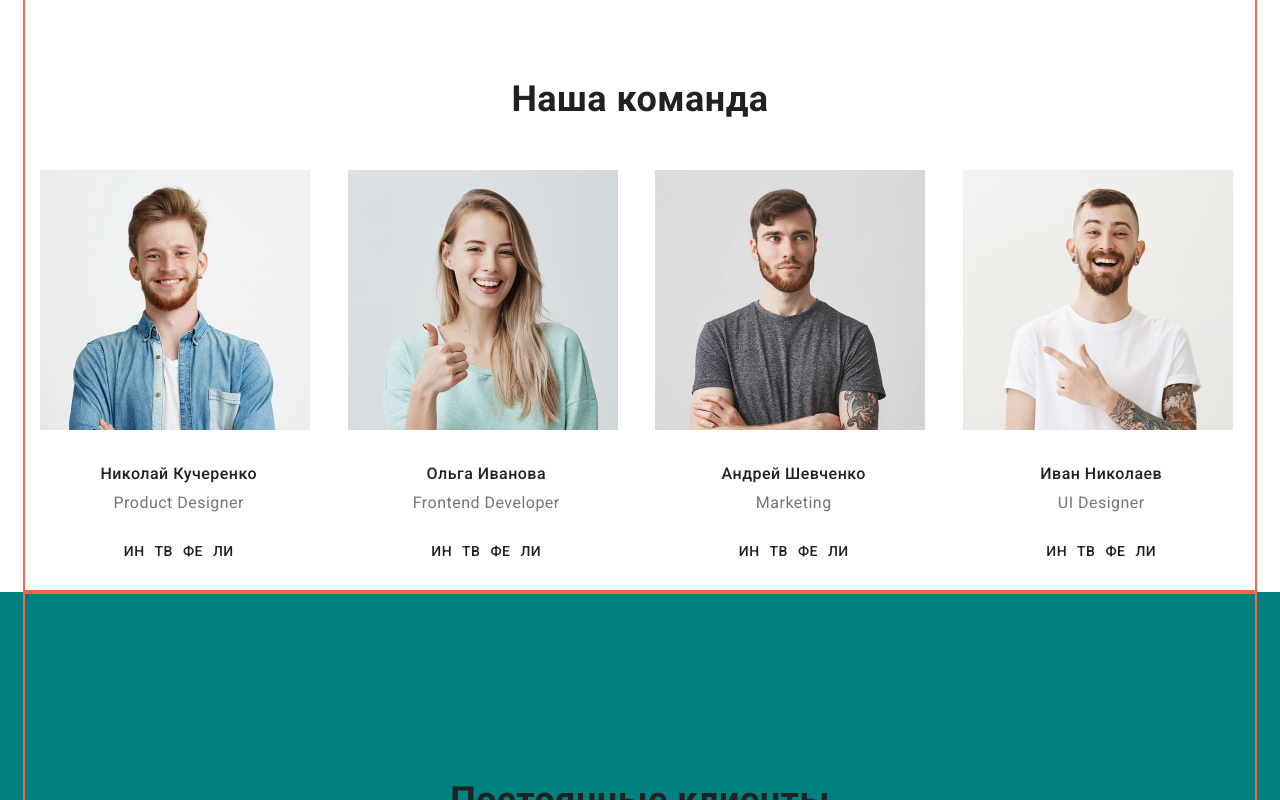
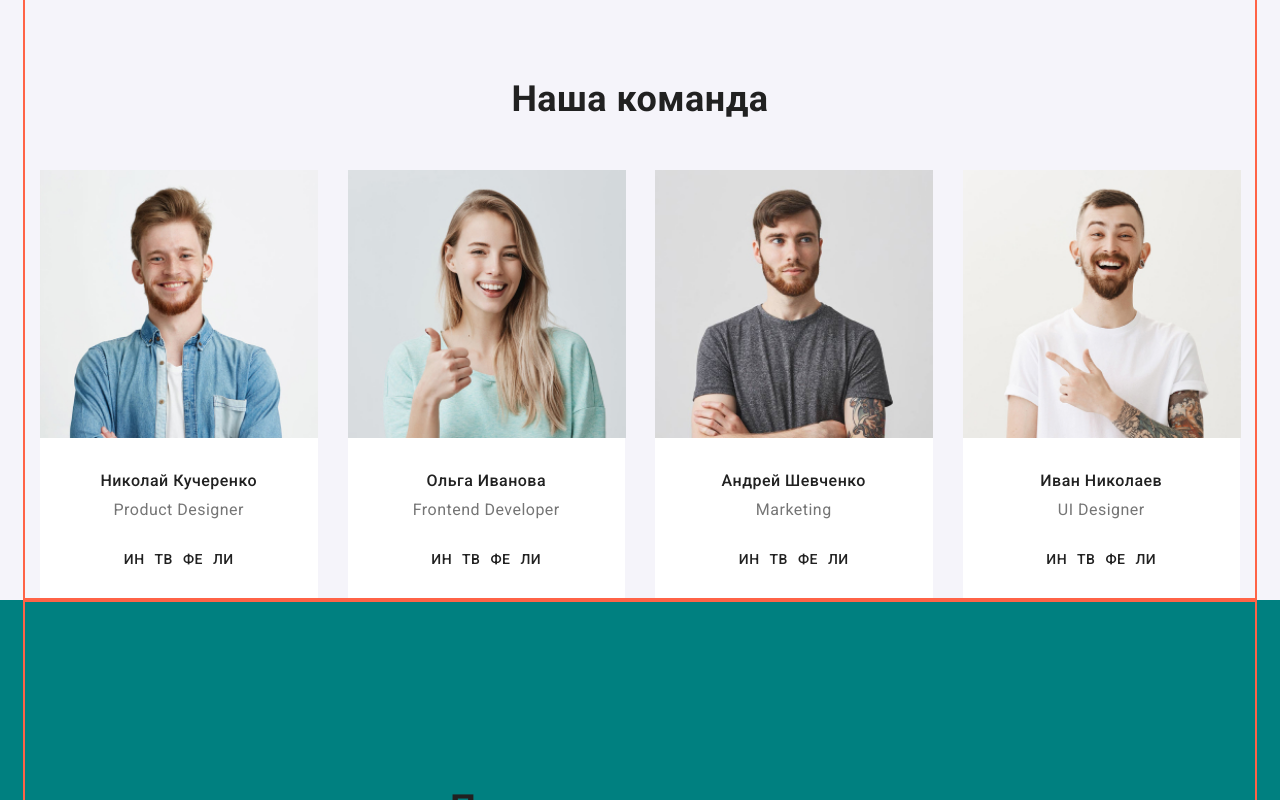
Before and after one commit to Eugene-36/goit-markup-hw-03, a plain HTML site: page index.html in a window 1280 px wide. Shown: the part 1168-1968 px from the top of the page. Drawn offline with Linux system fonts and the light colour scheme.

Commit message:
Добавляет стили команде

```diff
--- a/css/main.css
+++ b/css/main.css
@@ -51,7 +51,7 @@ body{
     background-color: royalblue;
 }
 .section.new{
-    background-color: white;
+    background: #F5F4FA;
 }
 .section.fuck{
     background-color: teal;
@@ -197,6 +197,8 @@ line-height: 1.14;
 }
 .info-team{
     width: calc((100% - 30px * 3) / 4);
+    background-color: #FFFFFF;
+    text-align: center;
 
 }
 .info-team:not(:last-child){
--- a/index.html
+++ b/index.html
@@ -94,7 +94,7 @@
          <ul class="list site-nav team">
 
             <li class="info-team">
-                <img src="./img/member-team.jpg" alt="Фото члена команды" width="270"/>
+                <img src="./img/member-team.jpg" alt="Фото члена команды" width="278"/>
                 <h3 class="section-title-info">Николай Кучеренко</h3>
                 <p class="section-title-name">Product Designer</p>
             <div class="team">
@@ -111,7 +111,7 @@
 
 
             <li class="info-team">
-                    <img src="./img/member-team-2.jpg" alt="Фото члена команды" width="270"/>
+                    <img src="./img/member-team-2.jpg" alt="Фото члена команды" width="278"/>
                     <h3 class="section-title-info beach">Ольга Иванова</h3>
                      <p class="section-title-name">Frontend Developer</p>
         <div class="team">
@@ -126,7 +126,7 @@
     </li>
 
             <li class="info-team">
-                <img src="./img/member-team3.jpg" alt="Фото члена команды" width="270"/>
+                <img src="./img/member-team3.jpg" alt="Фото члена команды" width="278"/>
                 <h3 class="section-title-info">Андрей Шевченко</h3>
                 <p class="section-title-name">Marketing</p>
 
@@ -143,7 +143,7 @@
 
 
             <li class="info-team">
-                <img src="./img/member-team4.jpg" alt="Фото члена команды" width="270"/>
+                <img src="./img/member-team4.jpg" alt="Фото члена команды" width="278"/>
                 <h3 class="section-title-info">Иван Николаев</h3>
                 <p class="section-title-name">UI Designer</p>
 
```
